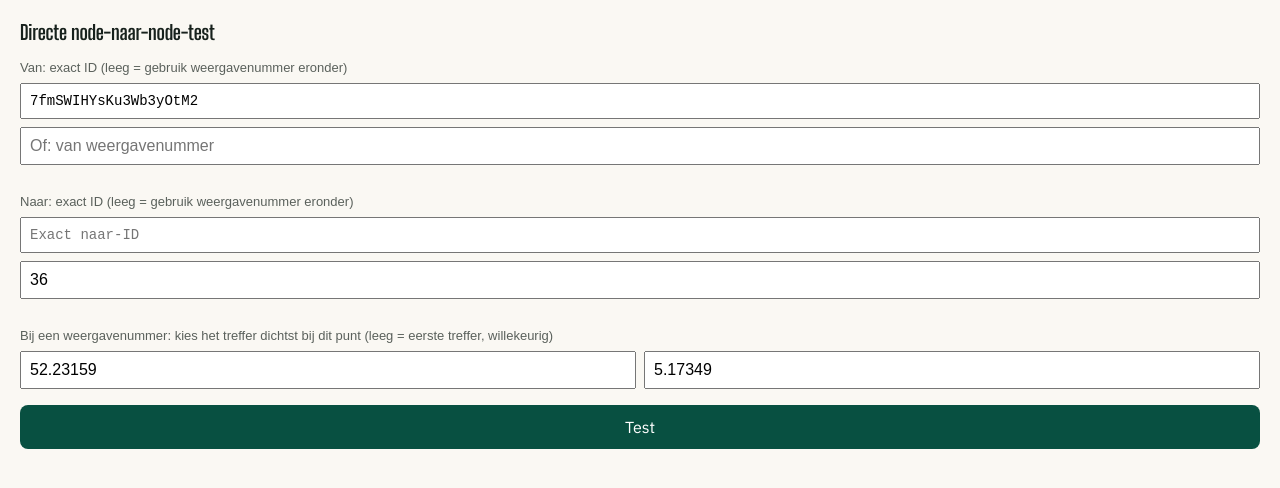
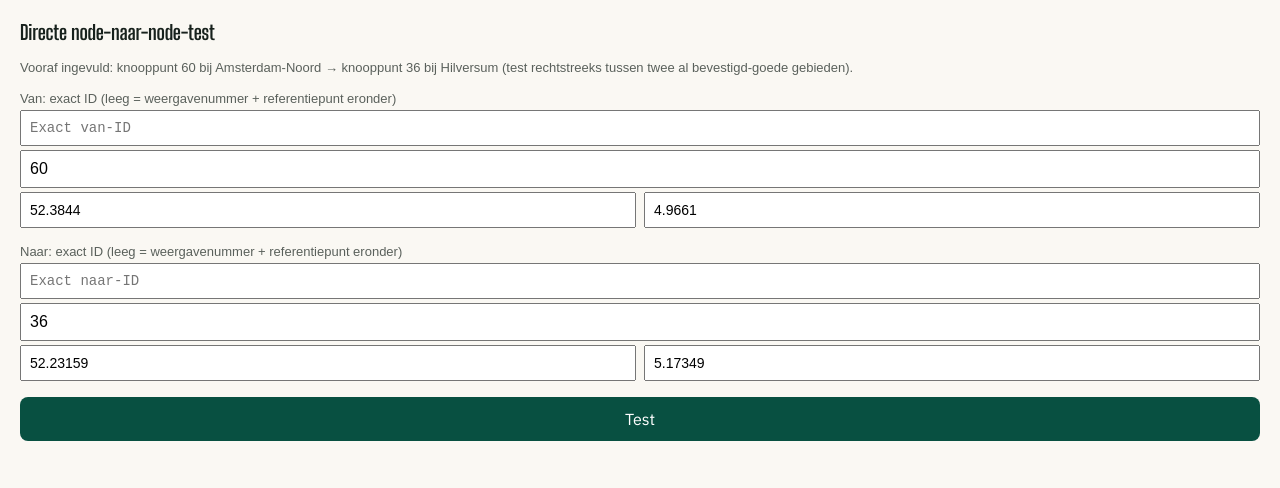
Before and after one commit to stuctech-eng/GoKnoop, a Next.js app: page /debug/direct-route in a window 1280 px wide. Shown: the top 488 px of the page. Built offline with nearby package versions, Linux system fonts and the light colour scheme.

Commit message:
goknoop update — v1.0.196 — 4 sep 2026, 13:37

```diff
--- a/app/api/debug/direct-route/route.ts
+++ b/app/api/debug/direct-route/route.ts
@@ -10,17 +10,17 @@ export const dynamic = "force-dynamic";
 
 /**
  * POST /api/debug/direct-route
- * Body: { fromNodeId?, toNodeId?, fromDisplayNumber?, toDisplayNumber?, nearLat?, nearLon? }
+ * Body: { fromNodeId?, toNodeId?, fromDisplayNumber?, toDisplayNumber?,
+ *         nearFromLat?, nearFromLon?, nearToLat?, nearToLon? }
  * Response: { fromNodeId, toNodeId, result: "ok"|"failed", distanceM?, hopCount?, reason?,
  *             geographicDistanceM, computeTimeMs, fromNodeIdsFound, toNodeIdsFound }
  *
- * Diagnose-tool (sectie 9.52/9.55/9.56, 30-8-2026, "Hilversum doet een omweg" -- gerichte
- * vervolgtest op verzoek). UITGEBREID: `nearLat`/`nearLon` -- als een weergavenummer meerdere
- * treffers heeft (bevestigd: dat is de NORM, niet de uitzondering, sectie 9.55), kies dan het
- * knooppunt met dat nummer dat het DICHTST bij dit referentiepunt ligt, niet zomaar het eerste.
- * Toont nu ook `hopCount` (aantal knooppunten in de route) en `geographicDistanceM`
- * (hemelsbrede afstand tussen de twee gekozen knooppunten) -- om netwerkafstand vs.
- * geografische afstand te kunnen vergelijken (de kernvraag van deze test).
+ * Diagnose-tool (sectie 9.52/9.55/9.56/9.57, 30-8-2026, "gat tussen Waterland en het Gooi").
+ * UITGEBREID (sectie 9.58): APARTE referentiepunten voor herkomst en bestemming
+ * (`nearFromLat`/`nearFromLon` vs. `nearToLat`/`nearToLon`) -- nodig om bijv. "knooppunt 60
+ * dichtbij Amsterdam-Noord" en "knooppunt 36 dichtbij Hilversum" TEGELIJK correct op te lossen
+ * (met een enkel gedeeld referentiepunt zou dat niet lukken, de twee gebieden liggen te ver
+ * uit elkaar).
  */
 
 function resolveNode(
@@ -55,8 +55,10 @@ export async function POST(req: NextRequest) {
     toNodeId?: string;
     fromDisplayNumber?: string;
     toDisplayNumber?: string;
-    nearLat?: number;
-    nearLon?: number;
+    nearFromLat?: number;
+    nearFromLon?: number;
+    nearToLat?: number;
+    nearToLon?: number;
   };
   try {
     body = await req.json();
@@ -64,7 +66,16 @@ export async function POST(req: NextRequest) {
     return NextResponse.json({ error: "Ongeldige JSON-body." }, { status: 400 });
   }
 
-  const { fromNodeId: exactFromNodeId, toNodeId: exactToNodeId, fromDisplayNumber, toDisplayNumber, nearLat, nearLon } = body;
+  const {
+    fromNodeId: exactFromNodeId,
+    toNodeId: exactToNodeId,
+    fromDisplayNumber,
+    toDisplayNumber,
+    nearFromLat,
+    nearFromLon,
+    nearToLat,
+    nearToLon,
+  } = body;
 
   try {
     const db = getDb();
@@ -77,10 +88,11 @@ export async function POST(req: NextRequest) {
     const provider = new CachedGraphProvider(datasetVersionId);
     await provider.load();
 
-    const nearPointRd = nearLat !== undefined && nearLon !== undefined ? wgs84ToRd(nearLat, nearLon) : null;
+    const nearFromRd = nearFromLat !== undefined && nearFromLon !== undefined ? wgs84ToRd(nearFromLat, nearFromLon) : null;
+    const nearToRd = nearToLat !== undefined && nearToLon !== undefined ? wgs84ToRd(nearToLat, nearToLon) : null;
 
-    const from = resolveNode(provider, exactFromNodeId, fromDisplayNumber, nearPointRd);
-    const to = resolveNode(provider, exactToNodeId, toDisplayNumber, nearPointRd);
+    const from = resolveNode(provider, exactFromNodeId, fromDisplayNumber, nearFromRd);
+    const to = resolveNode(provider, exactToNodeId, toDisplayNumber, nearToRd);
 
     if (!from.nodeId || !to.nodeId) {
       return NextResponse.json(
--- a/app/debug/direct-route/page.tsx
+++ b/app/debug/direct-route/page.tsx
@@ -1,11 +1,11 @@
 "use client";
 
 /**
- * Debug-pagina voor /api/debug/direct-route (sectie 9.52/9.55/9.56, "Hilversum doet een
- * omweg"). BIJGESTELD: "nearLat"/"nearLon" -- als een weergavenummer meerdere treffers heeft
- * (de norm, niet de uitzondering), kies het treffer dat het dichtst bij dit referentiepunt
- * ligt. Vooraf ingevuld met de bekende situatie: Volendam-kant (exact ID, uit de eerdere
- * diagnose) -> knooppunt "36" dichtbij Hilversum (geocodede coördinaten, ook al bekend).
+ * Debug-pagina voor /api/debug/direct-route (sectie 9.52-9.58, "gat tussen Waterland en het
+ * Gooi"). Vooraf ingevuld met de gerichte vervolgtest: knooppunt "60" dichtbij Amsterdam-
+ * Noord/Schellingwoude (al bevestigd goed bereikbaar vanaf Volendam) -> knooppunt "36"
+ * dichtbij Hilversum (al bevestigd goed lokaal netwerk) -- test de verbinding tussen deze
+ * twee bevestigd-goede gebieden RECHTSTREEKS, Volendam wordt hier overgeslagen.
  */
 
 import { useState } from "react";
@@ -24,12 +24,14 @@ type DirectRouteResult = {
 };
 
 export default function DirectRoutePage() {
-  const [fromNodeId, setFromNodeId] = useState("7fmSWIHYsKu3Wb3yOtM2"); // Volendam-kant, uit de eerdere diagnose
+  const [fromNodeId, setFromNodeId] = useState("");
   const [toNodeId, setToNodeId] = useState("");
-  const [fromDisplay, setFromDisplay] = useState("");
+  const [fromDisplay, setFromDisplay] = useState("60");
   const [toDisplay, setToDisplay] = useState("36");
-  const [nearLat, setNearLat] = useState("52.23159");
-  const [nearLon, setNearLon] = useState("5.17349");
+  const [nearFromLat, setNearFromLat] = useState("52.3844"); // Schellingwoude/Amsterdam-Noord
+  const [nearFromLon, setNearFromLon] = useState("4.9661");
+  const [nearToLat, setNearToLat] = useState("52.23159"); // Hilversum
+  const [nearToLon, setNearToLon] = useState("5.17349");
   const [loading, setLoading] = useState(false);
   const [error, setError] = useState<string | null>(null);
   const [result, setResult] = useState<DirectRouteResult | null>(null);
@@ -44,9 +46,13 @@ export default function DirectRoutePage() {
       else if (fromDisplay.trim()) body.fromDisplayNumber = fromDisplay.trim();
       if (toNodeId.trim()) body.toNodeId = toNodeId.trim();
       else if (toDisplay.trim()) body.toDisplayNumber = toDisplay.trim();
-      if (nearLat.trim() && nearLon.trim()) {
-        body.nearLat = parseFloat(nearLat);
-        body.nearLon = parseFloat(nearLon);
+      if (nearFromLat.trim() && nearFromLon.trim()) {
+        body.nearFromLat = parseFloat(nearFromLat);
+        body.nearFromLon = parseFloat(nearFromLon);
+      }
+      if (nearToLat.trim() && nearToLon.trim()) {
+        body.nearToLat = parseFloat(nearToLat);
+        body.nearToLon = parseFloat(nearToLon);
       }
 
       const res = await fetch("/api/debug/direct-route", {
@@ -70,21 +76,24 @@ export default function DirectRoutePage() {
   return (
     <div style={{ padding: 20, fontFamily: "sans-serif" }}>
       <h1 style={{ fontSize: 20, marginBottom: 16 }}>Directe node-naar-node-test</h1>
+      <p style={{ fontSize: 13, opacity: 0.7, marginBottom: 16 }}>
+        Vooraf ingevuld: knooppunt 60 bij Amsterdam-Noord → knooppunt 36 bij Hilversum (test rechtstreeks tussen twee al bevestigd-goede gebieden).
+      </p>
 
-      <p style={{ fontSize: 13, opacity: 0.7, marginBottom: 8 }}>Van: exact ID (leeg = gebruik weergavenummer eronder)</p>
-      <input value={fromNodeId} onChange={(e) => setFromNodeId(e.target.value)} placeholder="Exact van-ID" style={{ width: "100%", padding: 8, fontSize: 14, fontFamily: "monospace", marginBottom: 8, boxSizing: "border-box" }} />
-      <input value={fromDisplay} onChange={(e) => setFromDisplay(e.target.value)} placeholder="Of: van weergavenummer" style={{ width: "100%", padding: 8, fontSize: 16, marginBottom: 16, boxSizing: "border-box" }} />
+      <p style={{ fontSize: 13, opacity: 0.7, marginBottom: 4 }}>Van: exact ID (leeg = weergavenummer + referentiepunt eronder)</p>
+      <input value={fromNodeId} onChange={(e) => setFromNodeId(e.target.value)} placeholder="Exact van-ID" style={{ width: "100%", padding: 8, fontSize: 14, fontFamily: "monospace", marginBottom: 4, boxSizing: "border-box" }} />
+      <input value={fromDisplay} onChange={(e) => setFromDisplay(e.target.value)} placeholder="Van weergavenummer" style={{ width: "100%", padding: 8, fontSize: 16, marginBottom: 4, boxSizing: "border-box" }} />
+      <div style={{ display: "flex", gap: 8, marginBottom: 16 }}>
+        <input value={nearFromLat} onChange={(e) => setNearFromLat(e.target.value)} placeholder="Herkomst-referentie lat" style={{ flex: 1, padding: 8, fontSize: 14 }} />
+        <input value={nearFromLon} onChange={(e) => setNearFromLon(e.target.value)} placeholder="Herkomst-referentie lon" style={{ flex: 1, padding: 8, fontSize: 14 }} />
+      </div>
 
-      <p style={{ fontSize: 13, opacity: 0.7, marginBottom: 8 }}>Naar: exact ID (leeg = gebruik weergavenummer eronder)</p>
-      <input value={toNodeId} onChange={(e) => setToNodeId(e.target.value)} placeholder="Exact naar-ID" style={{ width: "100%", padding: 8, fontSize: 14, fontFamily: "monospace", marginBottom: 8, boxSizing: "border-box" }} />
-      <input value={toDisplay} onChange={(e) => setToDisplay(e.target.value)} placeholder="Of: naar weergavenummer" style={{ width: "100%", padding: 8, fontSize: 16, marginBottom: 16, boxSizing: "border-box" }} />
-
-      <p style={{ fontSize: 13, opacity: 0.7, marginBottom: 8 }}>
-        Bij een weergavenummer: kies het treffer dichtst bij dit punt (leeg = eerste treffer, willekeurig)
-      </p>
+      <p style={{ fontSize: 13, opacity: 0.7, marginBottom: 4 }}>Naar: exact ID (leeg = weergavenummer + referentiepunt eronder)</p>
+      <input value={toNodeId} onChange={(e) => setToNodeId(e.target.value)} placeholder="Exact naar-ID" style={{ width: "100%", padding: 8, fontSize: 14, fontFamily: "monospace", marginBottom: 4, boxSizing: "border-box" }} />
+      <input value={toDisplay} onChange={(e) => setToDisplay(e.target.value)} placeholder="Naar weergavenummer" style={{ width: "100%", padding: 8, fontSize: 16, marginBottom: 4, boxSizing: "border-box" }} />
       <div style={{ display: "flex", gap: 8, marginBottom: 16 }}>
-        <input value={nearLat} onChange={(e) => setNearLat(e.target.value)} placeholder="Referentie-lat" style={{ flex: 1, padding: 8, fontSize: 16 }} />
-        <input value={nearLon} onChange={(e) => setNearLon(e.target.value)} placeholder="Referentie-lon" style={{ flex: 1, padding: 8, fontSize: 16 }} />
+        <input value={nearToLat} onChange={(e) => setNearToLat(e.target.value)} placeholder="Bestemming-referentie lat" style={{ flex: 1, padding: 8, fontSize: 14 }} />
+        <input value={nearToLon} onChange={(e) => setNearToLon(e.target.value)} placeholder="Bestemming-referentie lon" style={{ flex: 1, padding: 8, fontSize: 14 }} />
       </div>
 
       <button onClick={test} disabled={loading} style={{ width: "100%", padding: 12, fontSize: 16, background: "#085041", color: "white", border: "none", borderRadius: 8 }}>
```
Also changed, not shown: 1 other file (tests, documents, lock files or other folders).
